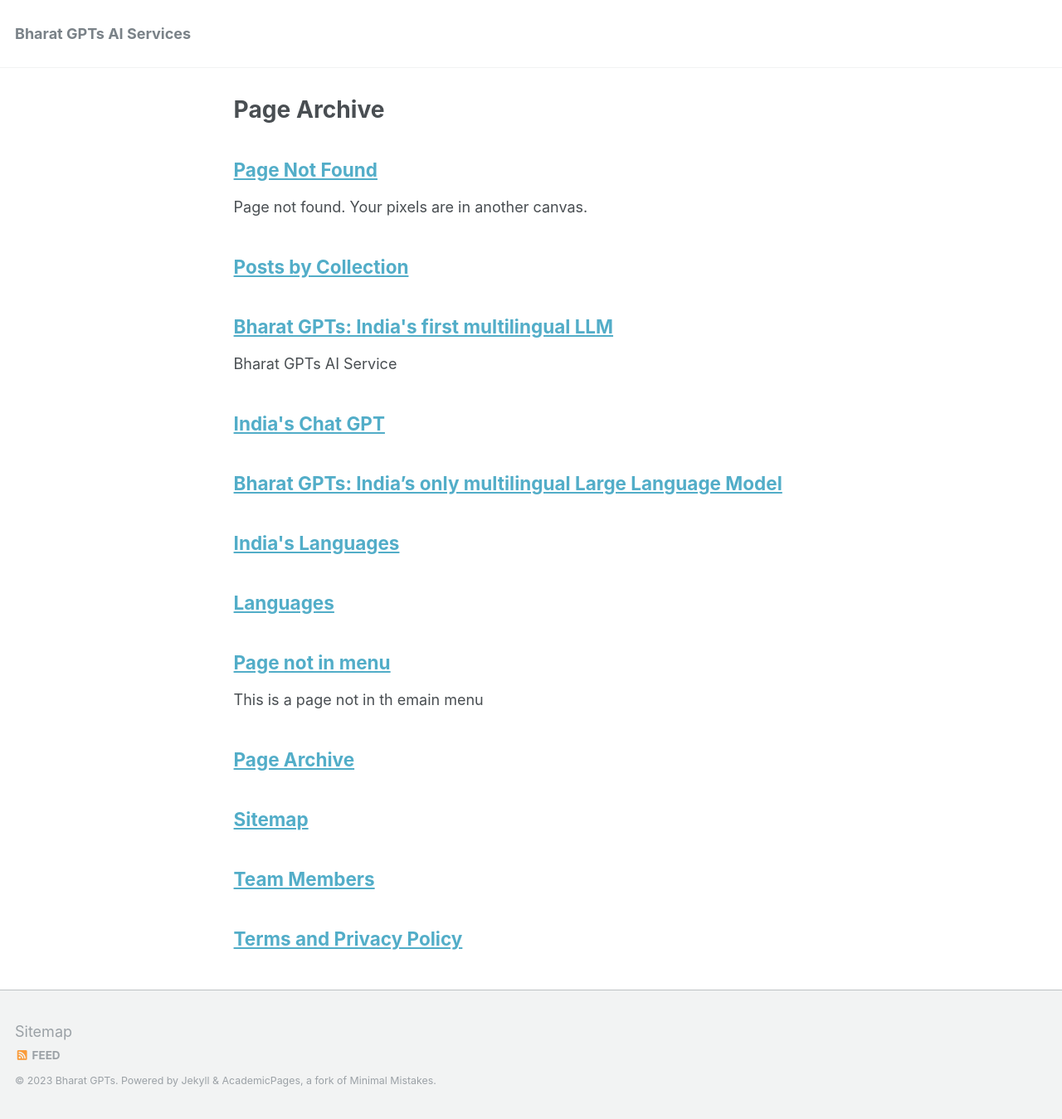
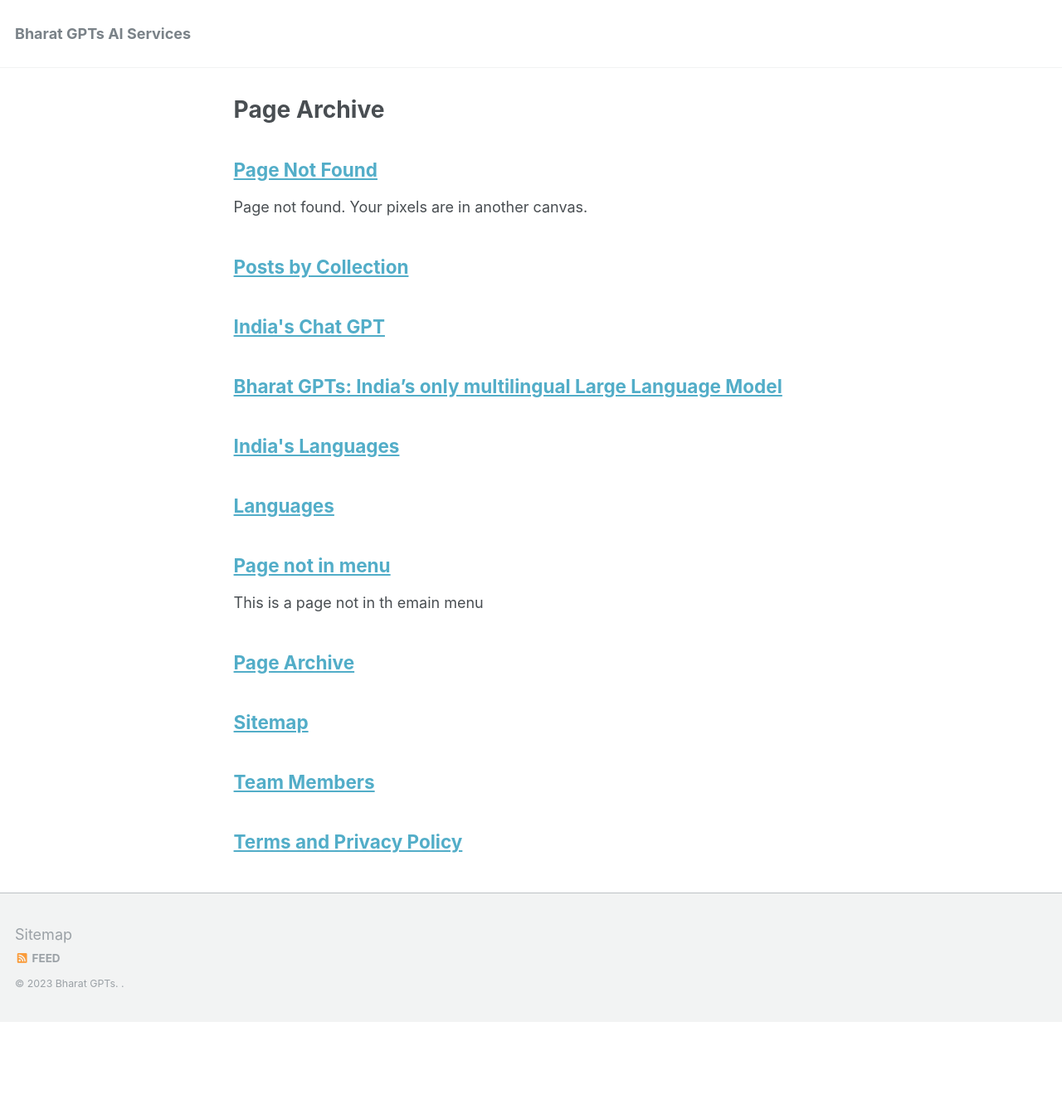
Before and after one commit to bharatgpts/bharatgpts.github.io, a Jekyll site: the page built from _pages/page-archive.html, in a window 1280 px wide. Shown: the whole page at 83% size. Built offline with Jekyll 4.4.1, drawn with Linux system fonts in a browser that asks for light colours; after the commit the page ends 1232 px from its top, so only the background shows below that.

```diff
--- a/_includes/footer.html
+++ b/_includes/footer.html
@@ -22,5 +22,6 @@
 </div>
 
 
-
-<div class="page__footer-copyright">&copy; {{ site.time | date: '%Y' }} {{ site.name | default: site.title }}. {{ site.data.ui-text[site.locale].powered_by | default: "Powered by" }} <a href="http://jekyllrb.com" rel="nofollow">Jekyll</a> &amp; <a href="https://github.com/academicpages/academicpages.github.io">AcademicPages</a>, a fork of <a href="https://mademistakes.com/work/minimal-mistakes-jekyll-theme/" rel="nofollow">Minimal Mistakes</a>.</div>
+<div class="page__footer-copyright">&copy; {{ site.time | date: '%Y' }} {{ site.name | default: site.title }}. {{
+  site.data.ui-text[site.locale].powered_by | }}.
+</div>
```
Also changed, not shown: _pages/home.md (deleted, +0 -29 lines).
